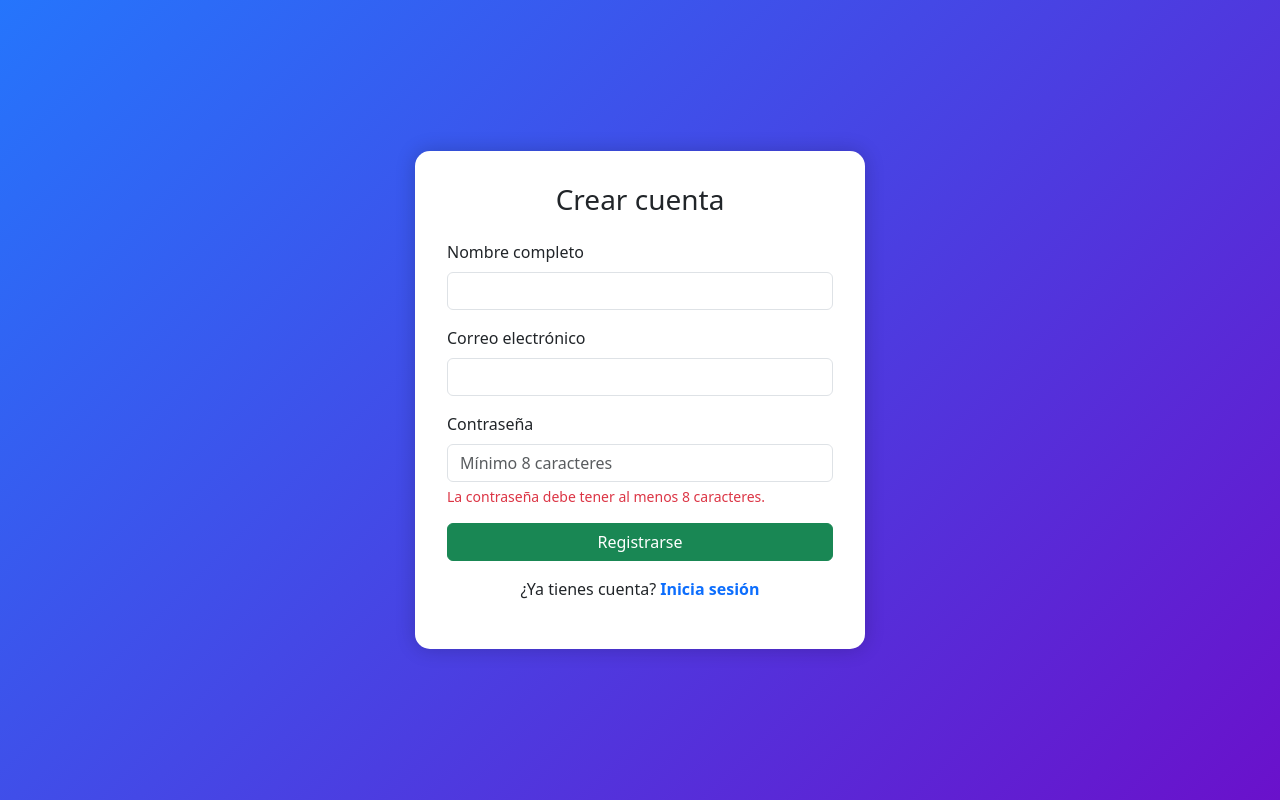
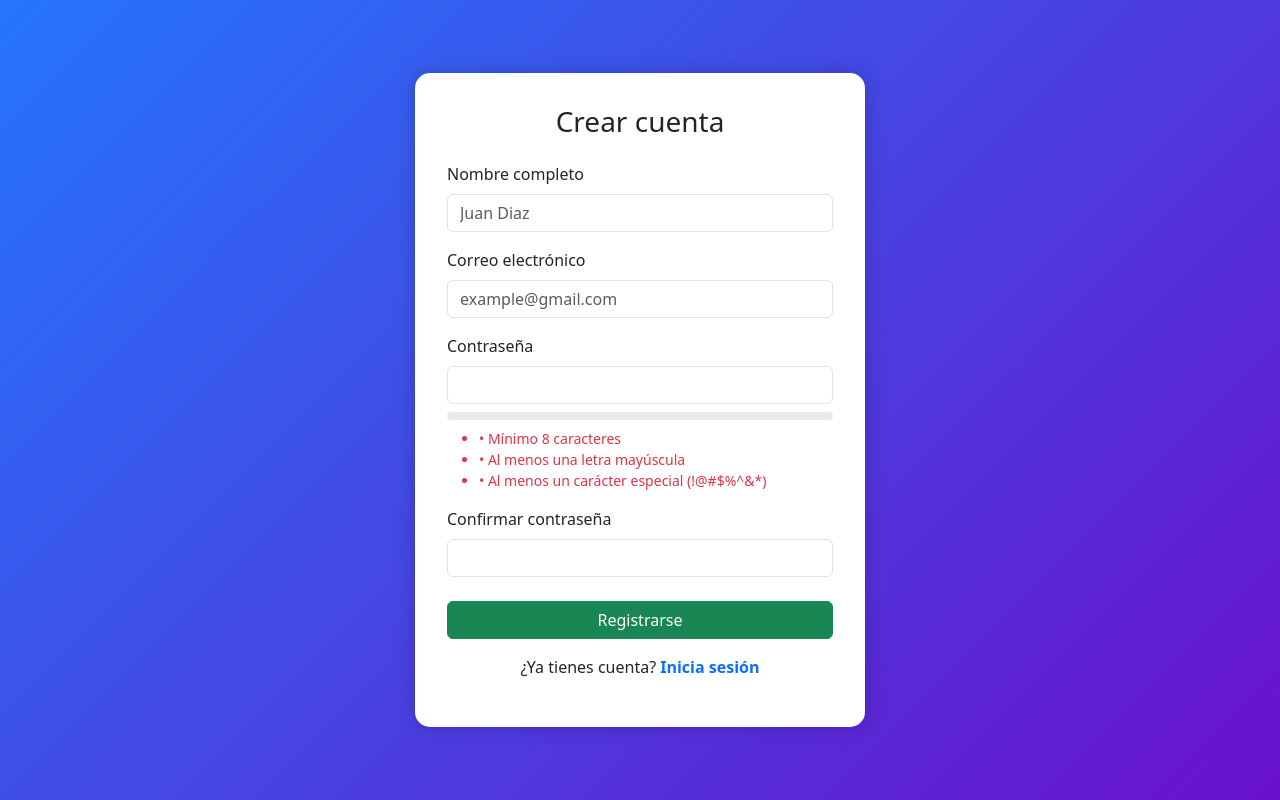
Before and after one commit to IMANOL01277/MiBollito, a PHP site: page /registro.php in a window 1280 px wide. Run offline with PHP 8.4, Linux system fonts and the light colour scheme.

Commit message:
Add files via upload

```diff
--- a/registro.php
+++ b/registro.php
@@ -21,6 +21,9 @@
       max-width: 450px;
       box-shadow: 0 0 20px rgba(0,0,0,0.2);
     }
+    .progress {
+      height: 8px;
+    }
   </style>
 </head>
 <body>
@@ -34,21 +37,37 @@
     <div class="alert alert-danger text-center"><?= htmlspecialchars($_GET['error']) ?></div>
   <?php endif; ?>
 
-  <form action="guardar_registro.php" method="POST" novalidate>
+  <form action="guardar_registro.php" method="POST" id="registroForm" novalidate>
     <div class="mb-3">
       <label for="nombre" class="form-label">Nombre completo</label>
-      <input type="text" class="form-control" id="nombre" name="nombre" required>
+      <input type="text" class="form-control" id="nombre" name="nombre" placeholder="Juan Diaz" required>
     </div>
+
     <div class="mb-3">
       <label for="correo" class="form-label">Correo electrónico</label>
-      <input type="email" class="form-control" id="correo" name="correo" required>
+      <input type="email" class="form-control" id="correo" name="correo" placeholder="example@gmail.com" required>
     </div>
+
     <div class="mb-3">
       <label for="contraseña" class="form-label">Contraseña</label>
-      <input type="password" class="form-control" id="contraseña" name="contraseña" minlength="8" required placeholder="Mínimo 8 caracteres">
-      <div class="form-text text-danger">La contraseña debe tener al menos 8 caracteres.</div>
+      <input type="password" class="form-control" id="contraseña" name="contraseña" required>
+      <div class="progress mt-2">
+        <div id="passwordStrength" class="progress-bar" role="progressbar" style="width: 0%"></div>
+      </div>
+      <ul class="small mt-2" id="passwordCriteria">
+        <li id="length" class="text-danger">• Mínimo 8 caracteres</li>
+        <li id="uppercase" class="text-danger">• Al menos una letra mayúscula</li>
+        <li id="special" class="text-danger">• Al menos un carácter especial (!@#$%^&*)</li>
+      </ul>
     </div>
-    <button type="submit" class="btn btn-success w-100">Registrarse</button>
+
+    <div class="mb-3">
+      <label for="confirmar" class="form-label">Confirmar contraseña</label>
+      <input type="password" class="form-control" id="confirmar" name="confirmar" required>
+      <div id="matchMessage" class="small mt-1 text-danger"></div>
+    </div>
+
+    <button type="submit" class="btn btn-success w-100 mt-2">Registrarse</button>
   </form>
 
   <p class="text-center mt-3">
@@ -57,5 +76,68 @@
   </p>
 </div>
 
+<script>
+  const passwordInput = document.getElementById("contraseña");
+  const confirmInput = document.getElementById("confirmar");
+  const form = document.getElementById("registroForm");
+  const matchMessage = document.getElementById("matchMessage");
+  const strengthBar = document.getElementById("passwordStrength");
+  const criteria = {
+    length: document.getElementById("length"),
+    uppercase: document.getElementById("uppercase"),
+    special: document.getElementById("special")
+  };
+
+  // 🔹 Validación de seguridad en tiempo real
+  passwordInput.addEventListener("input", () => {
+    const password = passwordInput.value;
+    let strength = 0;
+
+    if (password.length >= 8) {
+      criteria.length.classList.replace("text-danger", "text-success");
+      strength++;
+    } else {
+      criteria.length.classList.replace("text-success", "text-danger");
+    }
+
+    if (/[A-Z]/.test(password)) {
+      criteria.uppercase.classList.replace("text-danger", "text-success");
+      strength++;
+    } else {
+      criteria.uppercase.classList.replace("text-success", "text-danger");
+    }
+
+    if (/[\W_]/.test(password)) {
+      criteria.special.classList.replace("text-danger", "text-success");
+      strength++;
+    } else {
+      criteria.special.classList.replace("text-success", "text-danger");
+    }
+
+    const colors = ["bg-danger", "bg-warning", "bg-success"];
+    strengthBar.className = "progress-bar " + (colors[strength - 1] || "");
+    strengthBar.style.width = `${(strength / 3) * 100}%`;
+  });
+
+  // 🔹 Validar coincidencia de contraseñas
+  confirmInput.addEventListener("input", () => {
+    if (confirmInput.value === passwordInput.value) {
+      matchMessage.textContent = "✅ Las contraseñas coinciden";
+      matchMessage.classList.replace("text-danger", "text-success");
+    } else {
+      matchMessage.textContent = "❌ Las contraseñas no coinciden";
+      matchMessage.classList.replace("text-success", "text-danger");
+    }
+  });
+
+  // 🔹 Evitar envío si las contraseñas no coinciden
+  form.addEventListener("submit", (e) => {
+    if (passwordInput.value !== confirmInput.value) {
+      e.preventDefault();
+      alert("Las contraseñas no coinciden. Por favor, verifica.");
+    }
+  });
+</script>
+
 </body>
 </html>
```
Also changed, not shown: login.php (+30 -15 lines), validar_login.php (line endings or trailing spaces).
